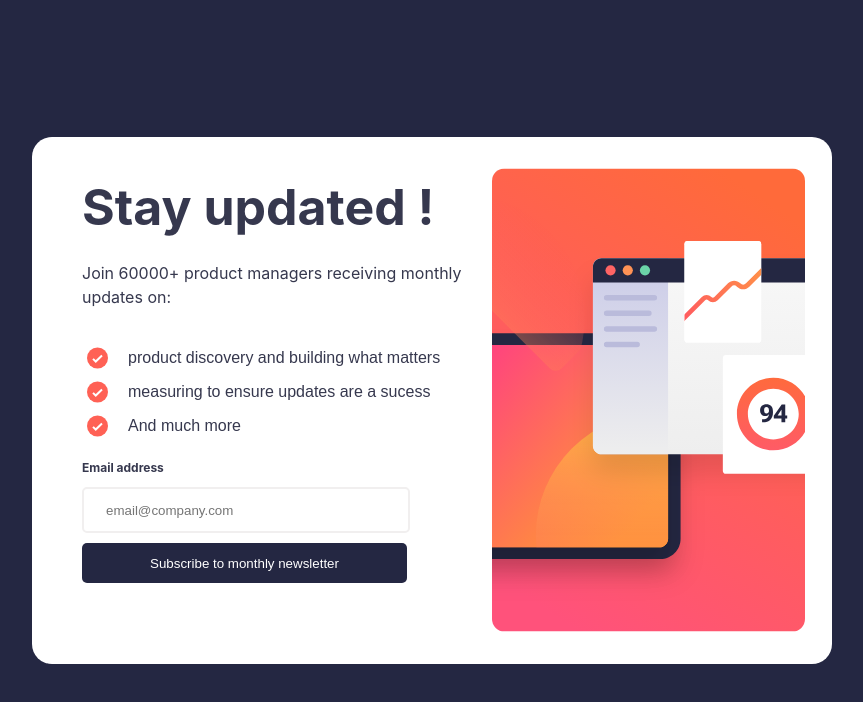
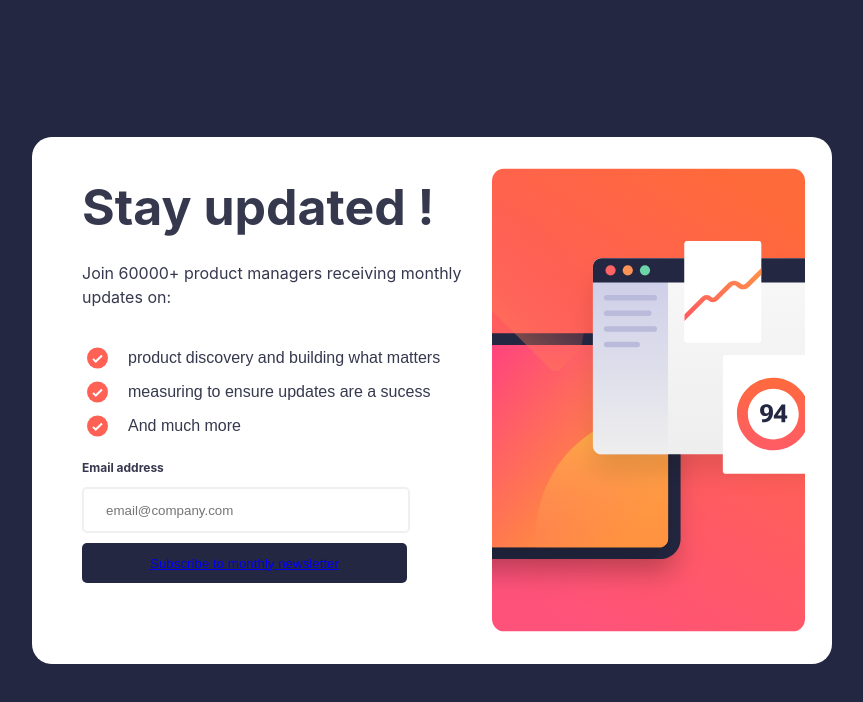
Before and after one commit to Tomilade18/newsletter-signup, a React (Vite) app in the folder newsletter-signup/: page / in a window 1280 px wide. Shown: the top 702 px of the page, without its empty margins (208-1071 px from the left). Built offline with nearby package versions, Linux system fonts and the light colour scheme.

Commit message:
using react router for navigation

```diff
--- a/newsletter-signup/package.json
+++ b/newsletter-signup/package.json
@@ -15,7 +15,8 @@
     "@fortawesome/free-solid-svg-icons": "^6.5.2",
     "@fortawesome/react-fontawesome": "^0.2.0",
     "react": "^18.2.0",
-    "react-dom": "^18.2.0"
+    "react-dom": "^18.2.0",
+    "react-router-dom": "6.4"
   },
   "devDependencies": {
     "@types/react": "^18.2.66",
--- a/newsletter-signup/src/App.css
+++ b/newsletter-signup/src/App.css
@@ -89,3 +89,5 @@ ul {
  button:hover {
   background: linear-gradient(to right, tomato, rgb(255, 115, 0))
  }
+
+ /* success */
--- a/newsletter-signup/src/App.jsx
+++ b/newsletter-signup/src/App.jsx
@@ -1,40 +1,26 @@
-import { useState } from 'react'
-import reactLogo from './assets/react.svg'
-import viteLogo from '/vite.svg'
-import './App.css'
-import Success from './success'
+import "./App.css";
+import Subscribe from "./Subscribe";
+import { BrowserRouter, Route, Routes } from "react-router-dom";
+import Success from "./success";
 
 function App() {
-  const [count, setCount] = useState(0)
+  // const [inputValue, setInputValue] = useState('');
+  // const navigate = useNavigate();
 
-  return (
-    <>
-      <div className=''>
-        <form action="">
-          <div className='input-field'>
+  // const handleSubmit = (event) => {
+  //   event.preventDefault();
+  //   // Handle form submission logic here
+  //   console.log(inputValue);
+  //   // Navigate to another route after submission
+  //   navigate('/new-route');
+  // }
 
-            <h1>Stay updated !</h1>
-            <p className='message'>Join 60000+ product managers receiving monthly updates on:</p>
-           <ul>
-            <li className='list'><img src="./src/assets/icon-list.svg" alt="" />product discovery and building what matters</li>
-            <li className='list'><img src="./src/assets/icon-list.svg" alt="" />measuring to ensure updates are a sucess</li>
-            <li className='list'><img src="./src/assets/icon-list.svg" alt="" />And much more</li>
-           </ul>
-            <label htmlFor="">
-              Email address
-            </label>
-            <input type="email" placeholder='email@company.com'/>
-            <button>Subscribe to monthly newsletter</button>
-          </div>
-          <div className='image'>
-            <img src="./src/assets/illustration-sign-up-desktop.svg" alt="" />
-          </div>
-
-        </form>
-      </div>
-    </>
-
-  )
+  return <BrowserRouter>
+  <Routes>
+    <Route path="/" element={<Subscribe />} />
+    <Route path="/subscribe/success" element={<Success />} />
+  </Routes>
+  </BrowserRouter>;
 }
 
-export default App
+export default App;
--- a/newsletter-signup/src/subscribe.jsx
+++ b/newsletter-signup/src/subscribe.jsx
@@ -4,8 +4,11 @@ import viteLogo from '/vite.svg'
 import './App.css'
 import Success from './success'
 
-function App() {
+function Subscribe() {
   const [count, setCount] = useState(0)
+  const handleclick = () => {
+    window.navigator('/subscribe/success')
+  }
 
   return (
     <>
@@ -24,7 +27,7 @@ function App() {
               Email address
             </label>
             <input type="email" placeholder='email@company.com'/>
-            <button>Subscribe to monthly newsletter</button>
+            <button onClick={handleclick}><a href='/subscribe/success'>Subscribe to monthly newsletter</a></button>
           </div>
           <div className='image'>
             <img src="./src/assets/illustration-sign-up-desktop.svg" alt="" />
@@ -37,4 +40,4 @@ function App() {
   )
 }
 
-export default subscribe
+export default Subscribe
--- a/newsletter-signup/src/success.jsx
+++ b/newsletter-signup/src/success.jsx
@@ -1,9 +1,9 @@
 export default function Success() {
 
     return(
-        <div>
+        <div className="success">
         <img src="" alt="" />
-        <h1></h1>
+        <h1>Thanks for subscribing</h1>
         <p></p>
         <button></button>
         </div>
```
Also changed, not shown: 1 other file (tests, documents, lock files or other folders).
